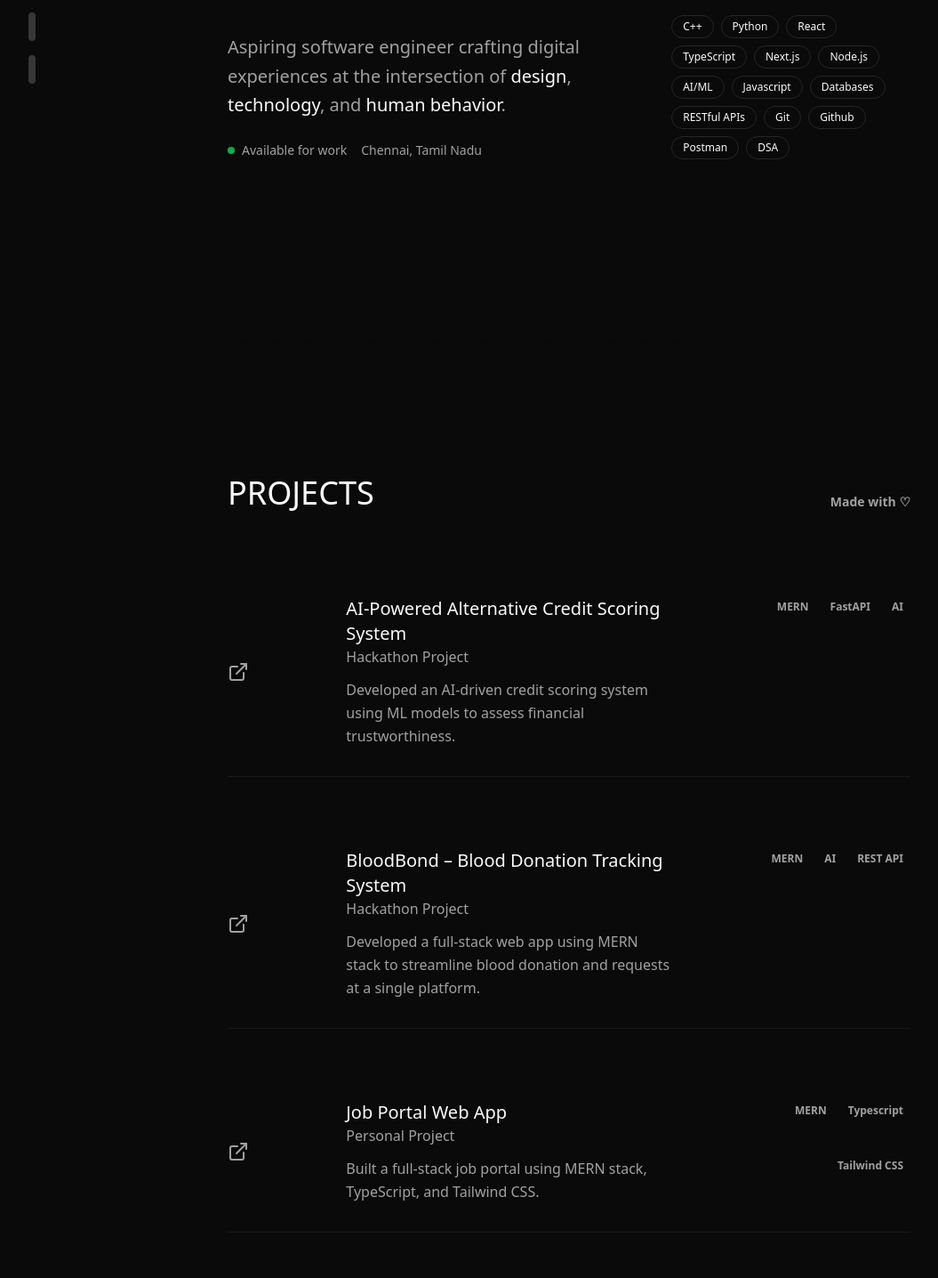
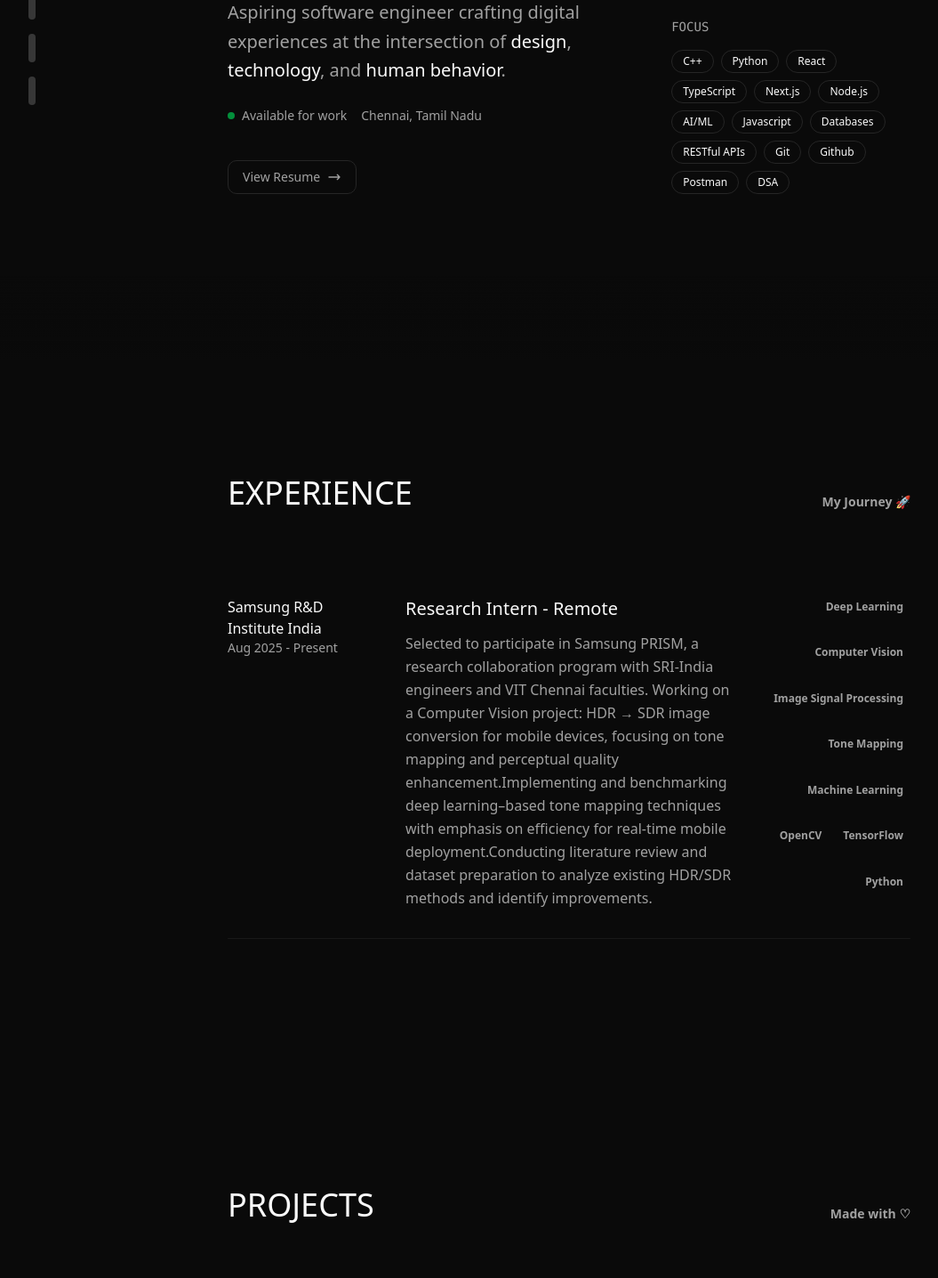
Before and after one commit to KkaushikK18/_Portfolio_, a Next.js app: page / in a window 1280 px wide. Shown: the part 394-1830 px from the top of the page at 89% size, without its empty margins (0-1055 px from the left). Built offline with nearby package versions, Linux system fonts and the light colour scheme.

Commit message:
Added Resume and Experience Section

```diff
--- a/app/page.tsx
+++ b/app/page.tsx
@@ -41,7 +41,7 @@ export default function Home() {
     <div className="min-h-screen bg-background text-foreground relative">
       <nav className="fixed left-8 top-1/2 -translate-y-1/2 z-10 hidden lg:block">
         <div className="flex flex-col gap-4">
-          {["intro", "work", "thoughts", "connect"].map((section) => (
+          {["intro", "experience", "work", "thoughts", "connect"].map((section) => (
             <button
               key={section}
               onClick={() => document.getElementById(section)?.scrollIntoView({ behavior: "smooth" })}
@@ -86,6 +86,27 @@ export default function Home() {
                   </div>
                   <div>Chennai, Tamil Nadu</div>
                 </div>
+                <a
+                  href="https://drive.google.com/file/d/1eKK5MCpnqMrnQuGZJcW7uV11uoUrJ7VA/view?usp=drive_link"
+                  target="_blank"
+                  rel="noopener noreferrer"
+                  className="inline-flex items-center gap-2 mt-4 px-4 py-2 text-sm text-muted-foreground hover:text-foreground border border-border rounded-lg hover:border-muted-foreground/50 transition-all duration-300"
+                >
+                  <span>View Resume</span>
+                  <svg
+                    className="w-4 h-4 transform group-hover:translate-x-1 transition-transform duration-300"
+                    fill="none"
+                    stroke="currentColor"
+                    viewBox="0 0 24 24"
+                  >
+                    <path
+                      strokeLinecap="round"
+                      strokeLinejoin="round"
+                      strokeWidth={2}
+                      d="M17 8l4 4m0 0l-4 4m4-4H3"
+                    />
+                  </svg>
+                </a>
               </div>
             </div>
 
@@ -116,7 +137,55 @@ export default function Home() {
           </div>
         </header>
 
-        <section id="work" ref={(el) => (sectionsRef.current[1] = el)} className="min-h-screen py-32 opacity-0">
+        <section id="experience" ref={(el) => (sectionsRef.current[1] = el)} className="min-h-screen py-32 opacity-0">
+          <div className="space-y-16">
+            <div className="flex items-end justify-between">
+              <h2 className="text-4xl font-light">EXPERIENCE</h2>
+              <div className="text-sm text-muted-foreground font-semibold">My Journey 🚀</div>
+            </div>
+
+            <div className="space-y-12">
+              {[
+                {
+                  role: "Research Intern - Remote",
+                  company: "Samsung R&D Institute India",
+                  duration: "Aug 2025 - Present",
+                  description: "Selected to participate in Samsung PRISM, a research collaboration program with SRI-India engineers and VIT Chennai faculties. Working on a Computer Vision project: HDR → SDR image conversion for mobile devices, focusing on tone mapping and perceptual quality enhancement.Implementing and benchmarking deep learning–based tone mapping techniques with emphasis on efficiency for real-time mobile deployment.Conducting literature review and dataset preparation to analyze existing HDR/SDR methods and identify improvements.",
+                  tech: ["Deep Learning", "Computer Vision", "Image Signal Processing", "Tone Mapping", "Machine Learning", "OpenCV", "TensorFlow", "Python"],
+                },
+                // Add more experiences as needed
+              ].map((exp, index) => (
+                <div
+                  key={index}
+                  className="group grid lg:grid-cols-12 gap-8 py-8 border-b border-border/50 hover:border-border transition-colors duration-500"
+                >
+                  <div className="lg:col-span-3">
+                    <div className="text-foreground">{exp.company}</div>
+                    <div className="text-sm text-muted-foreground">{exp.duration}</div>
+                  </div>
+
+                  <div className="lg:col-span-6 space-y-3">
+                    <h3 className="text-xl font-medium">{exp.role}</h3>
+                    <p className="text-muted-foreground leading-relaxed">{exp.description}</p>
+                  </div>
+
+                  <div className="lg:col-span-3 flex flex-wrap gap-2 lg:justify-end">
+                    {exp.tech.map((tech) => (
+                      <span
+                        key={tech}
+                        className="px-2 py-1 text-xs font-semibold text-muted-foreground rounded group-hover:border-muted-foreground/50 transition-colors duration-500"
+                      >
+                        {tech}
+                      </span>
+                    ))}
+                  </div>
+                </div>
+              ))}
+            </div>
+          </div>
+        </section>
+
+        <section id="work" ref={(el) => (sectionsRef.current[2] = el)} className="min-h-screen py-32 opacity-0">
           <div className="space-y-16">
             <div className="flex items-end justify-between">
               <h2 className="text-4xl font-light">PROJECTS</h2>
@@ -125,6 +194,13 @@ export default function Home() {
 
             <div className="space-y-12">
               {[
+                {
+                  link: "https://github.com/KkaushikK18/AI-Driven-Risk-Prediction-Engine-for-Chronic-Care-Patients",
+                  projectTitle: "AI-Driven Risk Prediction Engine for Chronic Care Patients",
+                  projectType: "Personal Project", // (this replaced company)
+                  projectDescription: "An AI-powered risk prediction engine that forecasts the probability of clinical deterioration within 90 days for patients with chronic illnesses. Built on MIMIC-IV clinical data and validated with synthetic Synthea patients, this project combines advanced ML models with an interactive dashboard for clinician-friendly insights.",
+                  tech: ["XGBoost", "Random Forest", "Python", "Matplotlib", "Seaborn", "Synthea", "Flask"],
+                },
                 {
                   link: "https://github.com/KkaushikK18/Credit-Score",
                   projectTitle: "AI-Powered Alternative Credit Scoring System",
@@ -193,7 +269,7 @@ export default function Home() {
           </div>
         </section>
 
-        <section id="thoughts" ref={(el) => (sectionsRef.current[2] = el)} className="min-h-screen py-32 opacity-0">
+        <section id="thoughts" ref={(el) => (sectionsRef.current[3] = el)} className="min-h-screen py-32 opacity-0">
           <div className="space-y-16">
             <h2 className="text-4xl font-light">ACHIEVEMENTS</h2>
 
@@ -267,7 +343,7 @@ export default function Home() {
           </div>
         </section>
 
-        <section id="connect" ref={(el) => (sectionsRef.current[3] = el)} className="py-32 opacity-0">
+        <section id="connect" ref={(el) => (sectionsRef.current[4] = el)} className="py-32 opacity-0">
           <div className="grid lg:grid-cols-2 gap-16">
             <div className="space-y-8">
               <h2 className="text-4xl font-light">Let's Connect</h2>
```
